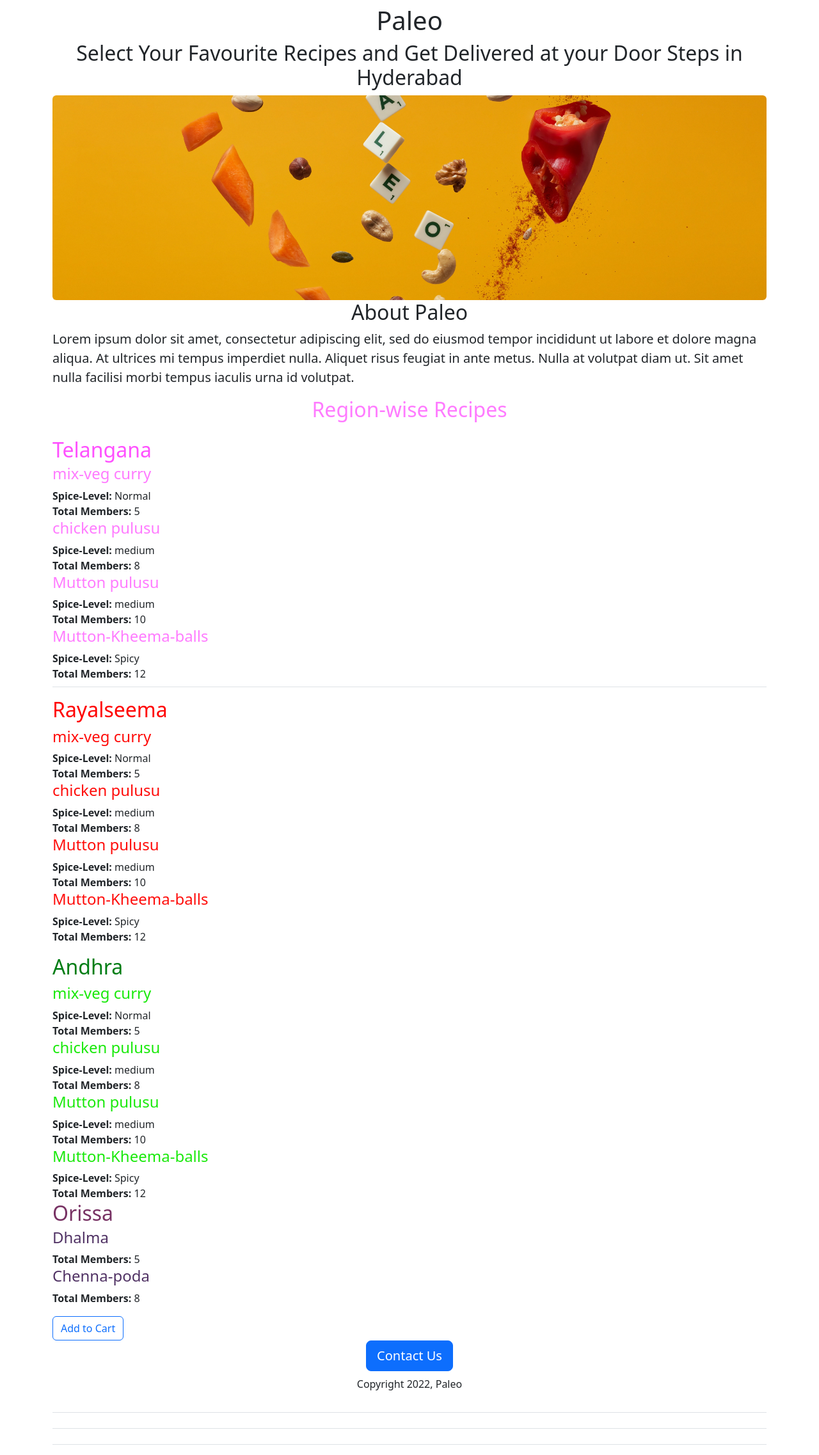
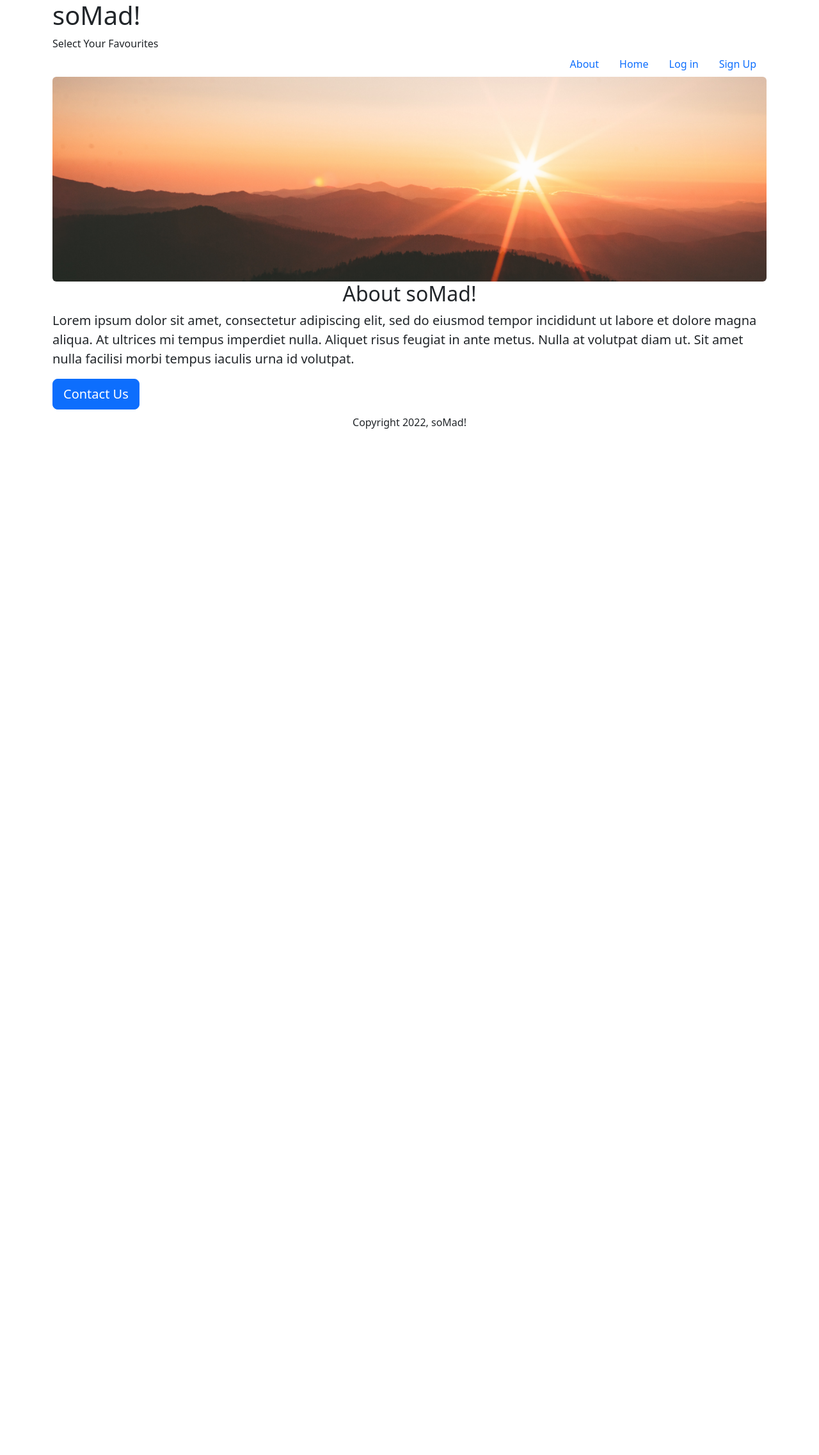
Before and after one commit to kirankumar282/select-your-recipe, a Flask app: page / in a window 1280 px wide. Shown: the whole page at 64% size. After the commit the page ends 670 px from the top, so only its background shows below. Run offline with Flask 2, Linux system fonts and the light colour scheme.

Commit message:
added login,signup and about home

```diff
--- a/app.py
+++ b/app.py
@@ -2,50 +2,18 @@ from flask import Flask, render_template
 
 app = Flask(__name__)
 
-RECIPE=[
+About=[
   {
     'item':1,
     'dish':'mix-veg curry',
     'spicy-level':'Normal',
     'members': 5
   },
-  {
-    'item':2,
-    'dish':'chicken pulusu',
-    'spicy-level':'medium',
-    'members': 8
-  },
-  {
-    'item':3,
-    'dish':'Mutton pulusu',
-    'spicy-level':'medium',
-    'members': 10
-  },
-  {
-    'item':4,
-    'dish':'Mutton-Kheema-balls',
-    'spicy-level':'Spicy',
-    'members': 12
-  }
-]
-
-ORISSA=[
-{
-    'item':1,
-    'dish':'Dhalma',
-    'spicy-level':'Normal',
-    'members': 5
-  },
-{
-    'item':2,
-    'dish':'Chenna-poda',
-    'members': 8
-  }
 ]
 
 @app.route("/")
 def hello_world():
-  return render_template('home.html',recipes=RECIPE,states=ORISSA)
+  return render_template('home.html',about=About)
 
 if __name__ == "__main__":
   app.run(host='0.0.0.0',debug=True)
--- a/templates/home.html
+++ b/templates/home.html
@@ -1,7 +1,7 @@
 <!DOCTYPE html>
 <html>
   <head>
-    <title>Paleo</title>
+    <title>soMad!</title>
      <meta charset="utf-8">
     <meta name="viewport" content="width=device-width, initial-scale=1">
     <link href="https://cdn.jsdelivr.net/npm/bootstrap@5.2.0-beta1/dist/css/bootstrap.min.css" rel="stylesheet" integrity="sha384-0evHe/X+R7YkIZDRvuzKMRqM+OrBnVFBL6DOitfPri4tjfHxaWutUpFmBp4vmVor" crossorigin="anonymous">
@@ -15,64 +15,33 @@
   </head>
   <body>
     <div class="container">
-      <h1 class="text-center mt-2 mb-2">Paleo</h1>
+      <h1 class=>soMad!</h1>
+      <div class=""shadow-none p-3 mb-5 bg-light rounded"">Select Your Favourites</div>
+      <ul class="nav justify-content-end">
+  <li class="nav-item">
+    <a class="nav-link active" aria-current="page" href="#">About</a>
+  </li>
+  <li class="nav-item">
+    <a class="nav-link" href="#">Home</a>
+  </li>
+  <li class="nav-item">
+    <a class="nav-link" href="#">Log in</a>
+  </li>
+  <li class="nav-item">
+    <a class="nav-link" href="#">Sign Up</a>
+  </li>
+</ul>
   </body>
    <body>
-      <h2 class= "text-center" >Select Your Favourite Recipes and Get Delivered at your Door Steps in Hyderabad
-      </h2>
-     <img class="rounded mx-auto d-block" id="banner" src= "https://select-your-recipe.kirankumar282.repl.co/static/paleo.jpeg" >
+     <img class="rounded mx-auto d-block" id="banner" src= "https://select-your-recipe.kirankumar282.repl.co/static/sunrise.jpeg" >
      <h2 class="text-center">
-       About Paleo
+       About soMad!
      </h2>
      <p class="lead" >
        Lorem ipsum dolor sit amet, consectetur adipiscing elit, sed do eiusmod tempor incididunt ut labore et dolore magna aliqua. At ultrices mi tempus imperdiet nulla. Aliquet risus feugiat in ante metus. Nulla at volutpat diam ut. Sit amet nulla facilisi morbi tempus iaculis urna id volutpat.
      </p>
-
-     <h2 style="color:rgb(255,123,336)"class="text-center mt-2 mb-4">Region-wise Recipes</h2>
-     <div style="margin-bottom:16px";>
-     <h2 style="color:rgb(255,80,336);margin-bottom:4px;">Telangana</h2>
-     <div>
-       {%for recipe in recipes%}
-       <div class="border-bottom"style="margin-bottom:16px;padding-bottom:8px;">
-       <h4 style="color:rgb(255,123,336)">{{recipe['dish']}}</h4>
-       <div><b>Spice-Level: </b>{{recipe['spicy-level']}}</div>
-       <div><b>Total Members: </b>{{recipe['members']}}</div>
-       {% endfor %}
-     </div>
-     <h2 style="color:rgb(255,0,0)">Rayalseema</h2>
-     <div>
-       {%for recipe in recipes%}
-       <div style="margin-bottom:16px";>
-       <h4 style="color:rgb(255,12,10)">{{recipe['dish']}}</h4>
-       <div><b>Spice-Level: </b>{{recipe['spicy-level']}}</div>
-       <div><b>Total Members: </b>{{recipe['members']}}</div>
-       {% endfor %}
-       <div style="margin-bottom:16px";>
-     </div>
-     <h2 style="color:rgb(0,125,20)">Andhra</h2>
-     <div>
-       {% for recipe in recipes %}
-       <div style="margin-bottom:16px";>
-       <h4 style="color:rgb(25,233,10)">{{recipe['dish']}}</h4>
-       <div><b>Spice-Level: </b>{{recipe['spicy-level']}}</div>
-       <div><b>Total Members: </b>{{recipe['members']}}</div>
-       {% endfor %}
-     <div style="margin-bottom:16px";>
-     <h2 style="color:rgb(120,50,100);margin-bottom:4px;">Orissa</h2>
-     <div>
-       {%for state in states%}
-       <div style="margin-bottom:16px";>
-       <h4 style="color:rgb(80,50,100)">{{state['dish']}}</h4>
-       <div><b>Total Members: </b>{{state['members']}}</div>
-
-       {% endfor %}
-     </div>
-       <div class="col-3">
-       </div>
-       <button class="btn btn-outline-primary">Add to Cart</button>
-     <div class="text-center">
      <button class="btn btn-primary btn-lg">Contact Us</button>
-       <p class="text-center mt-2 mb-4">Copyright 2022, Paleo</p>
+       <p class="text-center mt-2 mb-4">Copyright 2022, soMad!</p>
      </div>
   </body>
 </html>
```
Also changed, not shown: static/paleo.jpeg (deleted), static/sunrise.jpeg (added).
